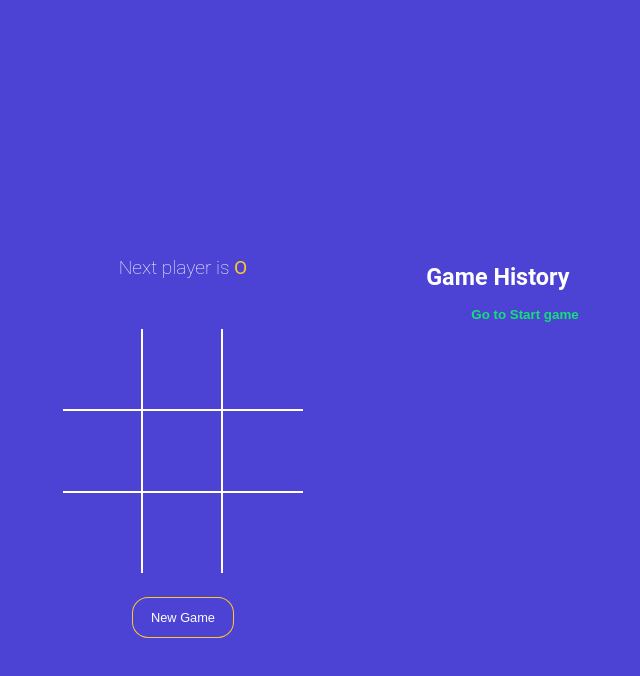
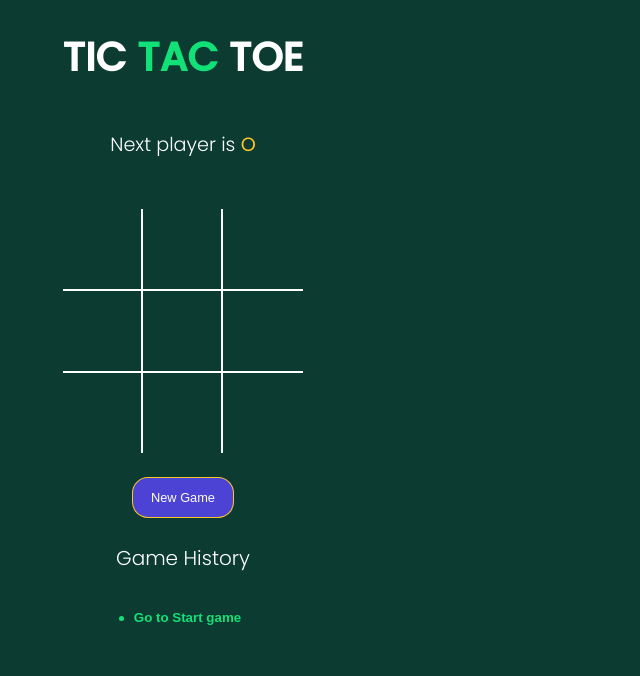
Before and after one commit to hiashraful/tictactoe, a React (Vite) app: page / in a window 1280 px wide. Shown: the top 676 px of the page, without its empty margins (457-1097 px from the left). Built offline with nearby package versions, Linux system fonts and the light colour scheme.

Commit message:
added winner animation, poppins font

```diff
--- a/index.html
+++ b/index.html
@@ -4,6 +4,12 @@
     <meta charset="UTF-8" />
     <link rel="icon" type="image/svg+xml" href="./src/assets/icon.png" />
     <meta name="viewport" content="width=device-width, initial-scale=1.0" />
+    <link rel="preconnect" href="https://fonts.googleapis.com" />
+    <link rel="preconnect" href="https://fonts.gstatic.com" crossorigin />
+    <link
+      href="https://fonts.googleapis.com/css2?family=Poppins:wght@300;400;500&display=swap"
+      rel="stylesheet"
+    />
     <title>Tic Tac Toe</title>
   </head>
   <body>
--- a/src/App.jsx
+++ b/src/App.jsx
@@ -12,7 +12,7 @@ function App() {
   const [history, setHistory] = useState(NEW_GAME);
   const [currentMove, setCurrentMove] = useState(0);
   const gamingBoard = history[currentMove];
-  const winner = calculateWinner(gamingBoard.squares);
+  const {winner, winningSquares} = calculateWinner(gamingBoard.squares);
   const handleSquareClick = clickedPosition => {
     if (gamingBoard.squares[clickedPosition] || winner) {
       return;
@@ -49,17 +49,22 @@ function App() {
 
   return (
     <div className="app">
+      <h1>TIC <span className='text-green'>TAC</span> TOE</h1>
       <StatusMessage winner={winner} gamingBoard={gamingBoard} />
       <Board
         squares={gamingBoard.squares}
         handleSquareClick={handleSquareClick}
+        winningSquares={winningSquares}
       />
       <Reset
         NEW_GAME={NEW_GAME}
         setHistory={setHistory}
         setCurrentMove={setCurrentMove}
+        winner={winner}
       />
-      <h3 className="history-heading">Game History</h3>
+      <h4 className="history-heading" style={{
+        fontWeight: '100'
+      }}>Game History</h4>
       <History history={history} moveTo={moveTo} currentMove={currentMove} />
     </div>
   );
--- a/src/components/History.jsx
+++ b/src/components/History.jsx
@@ -4,7 +4,6 @@ const History = ({ history, moveTo, currentMove }) => {
       <ul className="history">
         {history.map((_, index) => (
           <li key={index}>
-            <div>
             <button
               type="button"
               className={`btn-move ${currentMove === index ? 'active' : ''}`}
@@ -12,7 +11,6 @@ const History = ({ history, moveTo, currentMove }) => {
             >
               {index === 0 ? 'Go to Start game' : `Go to move #${index}`}
             </button>
-            </div>
           </li>
         ))}
       </ul>
--- a/src/components/Reset.jsx
+++ b/src/components/Reset.jsx
@@ -1,11 +1,11 @@
-const Reset = ({NEW_GAME, setHistory, setCurrentMove}) => {
+const Reset = ({NEW_GAME, setHistory, setCurrentMove, winner}) => {
     const resetGame = () => {
         setHistory(NEW_GAME);
         setCurrentMove(0);
       }
     return(
         <div>
-            <button type="button" onClick={resetGame } className='btn-reset'>New Game</button>
+            <button type="button" onClick={resetGame } className={`btn-reset ${winner && 'active'}`}>New Game</button>
         </div>
     )
 }
--- a/src/components/board.jsx
+++ b/src/components/board.jsx
@@ -1,11 +1,12 @@
-import { useState } from 'react';
 import Square from './Square';
-const Board = ({ squares, handleSquareClick }) => {
+const Board = ({ squares, handleSquareClick, winningSquares }) => {
   const renderSquare = position => {
+    const isWinningSquares = winningSquares.includes(position);
     return (
       <Square
         value={squares[position]}
         onClick={() => handleSquareClick(position)}
+        isWinningSquares={isWinningSquares}
       />
     );
   };
--- a/src/components/square.jsx
+++ b/src/components/square.jsx
@@ -1,6 +1,12 @@
-const Square = ({ value, onClick}) => {
+const Square = ({ value, onClick, isWinningSquares }) => {
+  const colorClassName = value === 'X' ? 'text-green' : 'text-orange';
+  const winnerClassName = isWinningSquares && 'winning';
   return (
-    <button type="button" className="square" onClick={onClick}>
+    <button
+      type="button"
+      className={`square ${colorClassName} ${winnerClassName}`}
+      onClick={onClick}
+    >
       {value}
     </button>
   );
--- a/src/style.scss
+++ b/src/style.scss
@@ -3,8 +3,8 @@ $orange: #ffc72a;
 $blue: #4c43d4;
 
 body {
-  font-family: 'Roboto', sans-serif;
-  background-color: $blue;
+  font-family: 'Poppins', sans-serif;
+  background-color: #0c3b32;
   color: #fff;
   padding: 0;
   margin: 0;
@@ -21,7 +21,7 @@ button {
 
 .app {
   position: relative;
-  top: 30vh;
+  // top: 30vh;
   font-size: 20px;
   display: flex;
   flex-direction: column;
@@ -35,14 +35,14 @@ button {
 .text-orange {
   color: $orange;
 }
-.history-heading{
-  position: absolute;
-  left: 69%;
-}
+// .history-heading{
+//   position: absolute;
+//   left: 69%;
+// }
 .history-wrapper {
-  position: absolute;
-  left: 65%;
-  top: 60px;
+  // position: absolute;
+  // left: 65%;
+  // top: 60px;
   width: 300px;
   text-align: center;
   margin-bottom: 20px;
@@ -54,7 +54,7 @@ button {
       list-style: none;
       text-align: left;
       &:before {
-        // content: '';
+        content: '';
         border-radius: 50%;
         display: inline-block;
         height: 5px;
--- a/src/winner.js
+++ b/src/winner.js
@@ -12,8 +12,14 @@ export function calculateWinner(squares) {
     for (let i = 0; i < lines.length; i++) {
       const [a, b, c] = lines[i];
       if (squares[a] && squares[a] === squares[b] && squares[a] === squares[c]) {
-        return squares[a];
+        return {
+          winner: squares[a],
+          winningSquares: [a, b, c],
+        };
       }
     }
-    return null;
+    return {
+      winner: null,
+      winningSquares: []
+    };
   }
```
Lines whose indentation alone changed are shown as unchanged.
